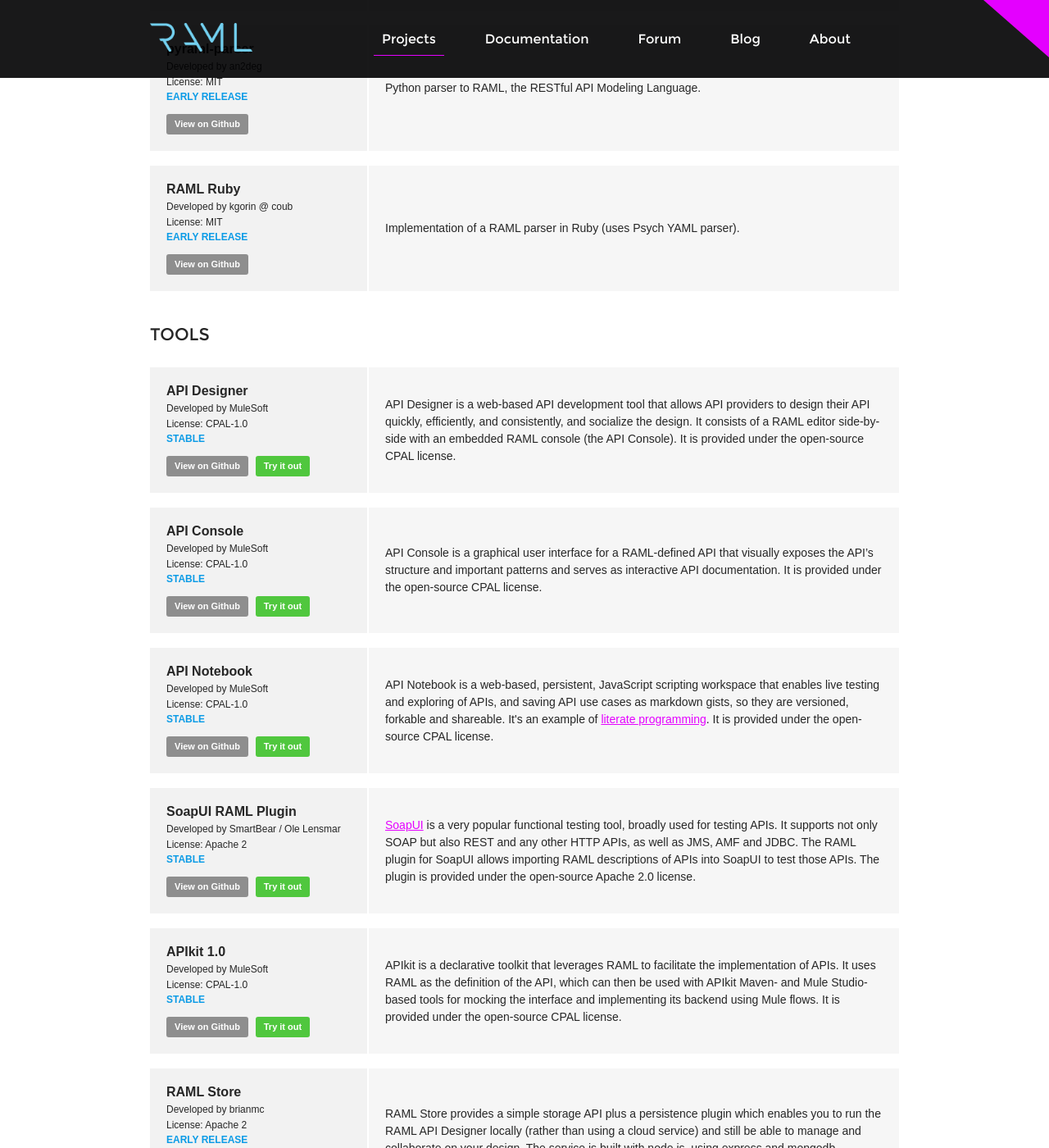
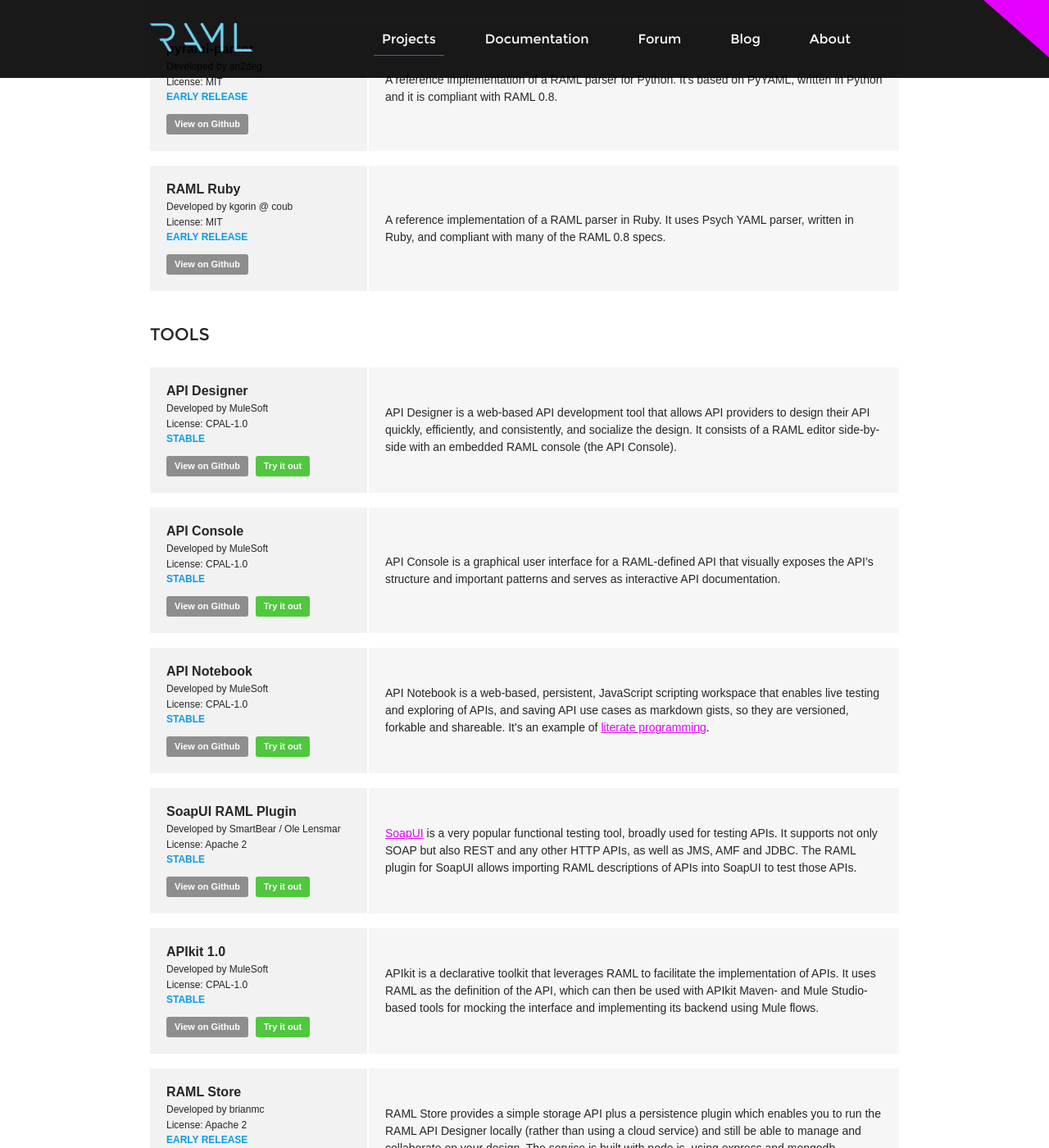
Before and after one commit to raml-org/raml-spec, a Jekyll site: the page built from projects.html, in a window 1280 px wide and 1400 px high, scrolled down 734 px. Shown: the whole window at 82% size. Built offline with Jekyll 4.4.1, drawn with Linux system fonts in a browser that asks for light colours; nearby versions of some CDN libraries; some web fonts are replaced; some of the changed text lies outside the part shown.

Commit message:
Enhanced description

```diff
--- a/projects.html
+++ b/projects.html
@@ -15,11 +15,12 @@
                       <div class="icon"></div>
                       <h3>RAML Spec</h3>
                       <h4>Developed by the RAML workgroup</h4>
-                      <a href="https://github.com/raml-org/raml-spec" class="project-github">View on Github</a>
+                      <a href="https://github.com/raml-org/raml-spec" class="project-github" target="_blank">View on Github</a>
                       <a href="spec.html" class="project-html" target="_blank">View as HTML</a>
                     </div>
                     <div class="project-description">
-                      <p>RESTful API Modeling Language (RAML) is a concise, expressive language for describing RESTful APIs. RAML is built on broadly used standards such as YAML and JSON and is a non-proprietary, vendor-neutral open spec.</p>
+                      <p>RESTful API Modeling Language (RAML) is a concise, expressive language for describing RESTful APIs.
+                        RAML is built on broadly used standards such as YAML and JSON and is a non-proprietary, vendor-neutral open spec.</p>
                     </div>
                   </li>
                   <li>
@@ -29,12 +30,12 @@
                       <h4>Contributed to the RAML workgroup by Mulesoft</h4>
                       <h4>License: Apache 2</h4>
                       <p>Stable</p>
-                      <a href="https://github.com/raml-org/raml-js-parser" class="project-github">View on Github</a>
+                      <a href="https://github.com/raml-org/raml-js-parser" class="project-github" target="_blank">View on Github</a>
                     </div>
                     <div class="project-description">
                       <p>A reference implementation of a RAML parser for JavaScript. It's based on PyYAML,
                         written in CoffeeScript, and can be used as a node.js module or in-browser.
-                        It is compliant with RAML 0.8, and provided under an Apache 2.0 license.</p>
+                        It is compliant with RAML 0.8.</p>
                     </div>
                   </li>
                   <li>
@@ -44,12 +45,12 @@
                       <h4>Contributed to the RAML workgroup by Mulesoft</h4>
                       <h4>License: Apache 2</h4>
                       <p>Stable</p>
-                      <a href="https://github.com/raml-org/raml-java-parser" class="project-github">View on Github</a>
+                      <a href="https://github.com/raml-org/raml-java-parser" class="project-github" target="_blank">View on Github</a>
                     </div>
                     <div class="project-description">
                       <p>A reference implementation of a RAML parser for Java. It's based on SnakeYAML,
                         and written in Java. It can be added as a Java library into a project directly or through Apache Maven.
-                        It is compliant with RAML 0.8, and provided under an Apache 2.0 license.</p>
+                        It is compliant with RAML 0.8.</p>
                     </div>
                   </li>
                   <li>
@@ -62,7 +63,7 @@
                       <a href="https://github.com/an2deg/pyraml-parser" class="project-github" target="_blank">View on Github</a>
                     </div>
                     <div class="project-description">
-                      <p>Python parser to RAML, the RESTful API Modeling Language.</p>
+                      <p>A reference implementation of a RAML parser for Python. It's based on PyYAML, written in Python and it is compliant with RAML 0.8.</p>
                     </div>
                   </li>
                   <li>
@@ -72,10 +73,10 @@
                       <h4>Developed by kgorin @ coub</h4>
                       <h4>License: MIT</h4>
                       <p>Early Release</p>
-                      <a href="https://github.com/coub/raml_ruby" class="project-github">View on Github</a>
+                      <a href="https://github.com/coub/raml_ruby" class="project-github" target="_blank">View on Github</a>
                     </div>
                     <div class="project-description">
-                      <p>Implementation of a RAML parser in Ruby (uses Psych YAML parser).</p>
+                      <p>A reference implementation of a RAML parser in Ruby. It uses Psych YAML parser, written in Ruby, and compliant with many of the RAML 0.8 specs.</p>
                     </div>
                   </li>
                   <!-- <li class="projects-add">
@@ -91,14 +92,14 @@
                       <h4>Developed by MuleSoft</h4>
                       <h4>License: CPAL-1.0</h4>
                       <p>Stable</p>
-                      <a href="https://github.com/mulesoft/api-designer" class="project-github">View on Github</a>
-                      <a href="http://api-portal.anypoint.mulesoft.com/raml/api-designer" class="project-html">Try it out</a>
+                      <a href="https://github.com/mulesoft/api-designer" class="project-github" target="_blank">View on Github</a>
+                      <a href="http://api-portal.anypoint.mulesoft.com/raml/api-designer" class="project-html" target="_blank">Try it out</a>
                     </div>
                     <div class="project-description">
                       <p>API Designer is a web-based API development tool that allows API providers to
                         design their API quickly, efficiently, and consistently, and
                         socialize the design. It consists of a RAML editor side-by-side with an embedded
-                        RAML console (the API Console). It is provided under the open-source CPAL license.</p>
+                        RAML console (the API Console).</p>
                     </div>
                   </li>
                   <li>
@@ -108,13 +109,12 @@
                       <h4>Developed by MuleSoft</h4>
                       <h4>License: CPAL-1.0</h4>
                       <p>Stable</p>
-                      <a href="https://github.com/mulesoft/api-console" class="project-github">View on Github</a>
-                      <a href="http://api-portal.anypoint.mulesoft.com/raml-tools" class="project-html">Try it out</a>
+                      <a href="https://github.com/mulesoft/api-console" class="project-github" target="_blank">View on Github</a>
+                      <a href="http://api-portal.anypoint.mulesoft.com/raml-tools" class="project-html" target="_blank">Try it out</a>
                     </div>
                     <div class="project-description">
                       <p>API Console is a graphical user interface for a RAML-defined API that visually
-                      exposes the API’s structure and important patterns and serves as interactive API documentation.
-                      It is provided under the open-source CPAL license.</p>
+                      exposes the API’s structure and important patterns and serves as interactive API documentation.</p>
                     </div>
                   </li>
                   <li>
@@ -124,15 +124,14 @@
                       <h4>Developed by MuleSoft</h4>
                       <h4>License: CPAL-1.0</h4>
                       <p>Stable</p>
-                      <a href="https://github.com/mulesoft/api-notebook" class="project-github">View on Github</a>
-                      <a href="http://apinotebook.com" class="project-html">Try it out</a>
+                      <a href="https://github.com/mulesoft/api-notebook" class="project-github" target="_blank">View on Github</a>
+                      <a href="http://apinotebook.com" class="project-html" target="_blank">Try it out</a>
                     </div>
                     <div class="project-description">
                       <p>API Notebook is a web-based, persistent, JavaScript scripting workspace that enables
                         live testing and exploring of APIs, and saving API use cases as markdown gists,
                         so they are versioned, forkable and shareable. It's an example of
-                        <a href="https://en.wikipedia.org/wiki/Literate_programming" target="_blank">literate programming</a>.
-                        It is provided under the open-source CPAL license.</p>
+                        <a href="https://en.wikipedia.org/wiki/Literate_programming" target="_blank">literate programming</a>.</p>
                     </div>
                   </li>
                   <li>
@@ -142,15 +141,15 @@
                       <h4>Developed by SmartBear / Ole Lensmar</h4>
                       <h4>License: Apache 2</h4>
                       <p>Stable</p>
-                      <a href="https://github.com/olensmar/soapui-raml-plugin" class="project-github">View on Github</a>
-                      <a href="http://olensmar.blogspot.se/2013/12/a-raml-apihub-plugin-for-soapui.html" class="project-html">Try it out</a>
+                      <a href="https://github.com/olensmar/soapui-raml-plugin" class="project-github" target="_blank">View on Github</a>
+                      <a href="http://olensmar.blogspot.se/2013/12/a-raml-apihub-plugin-for-soapui.html" class="project-html" target="_blank">Try it out</a>
                     </div>
                     <div class="project-description">
                       <p><a href="http://www.soapui.org/" target="SoapUI">SoapUI</a> is a very popular functional testing tool,
                         broadly used for testing APIs. It supports not only SOAP but also REST and any other HTTP APIs, as well
                         as JMS, AMF and JDBC. The RAML plugin for SoapUI allows importing RAML descriptions of APIs into SoapUI
                         to test those APIs.
-                        The plugin is provided under the open-source Apache 2.0 license.</p>
+                        </p>
                     </div>
                   </li>
                   <li>
@@ -160,14 +159,13 @@
                       <h4>Developed by MuleSoft</h4>
                       <h4>License: CPAL-1.0</h4>
                       <p>Stable</p>
-                      <a href="https://github.com/mulesoft/apikit" class="project-github">View on Github</a>
-                      <a href="http://www.mulesoft.org/documentation/display/current/APIkit" class="project-html">Try it out</a>
+                      <a href="https://github.com/mulesoft/apikit" class="project-github" target="_blank">View on Github</a>
+                      <a href="http://www.mulesoft.org/documentation/display/current/APIkit" class="project-html" target="_blank">Try it out</a>
                     </div>
                     <div class="project-description">
                       <p>APIkit is a declarative toolkit that leverages RAML to facilitate the implementation of APIs.
                         It uses RAML as the definition of the API, which can then be used with APIkit Maven- and Mule Studio-based
-                        tools for mocking the interface and implementing its backend using Mule flows.
-                        It is provided under the open-source CPAL license.</p>
+                        tools for mocking the interface and implementing its backend using Mule flows.</p>
                     </div>
                   </li>
                   <li>
@@ -177,7 +175,7 @@
                       <h4>Developed by brianmc</h4>
                       <h4>License: Apache 2</h4>
                       <p>Early Release</p>
-                      <a href="https://github.com/brianmc/raml-store" class="project-github">View on Github</a>
+                      <a href="https://github.com/brianmc/raml-store" class="project-github" target="_blank">View on Github</a>
                     </div>
                     <div class="project-description">
                       <p>RAML Store provides a simple storage API plus a persistence plugin which enables you to run
@@ -190,9 +188,9 @@
                       <div class="icon"></div>
                       <h3>JAX-RS Codegen</h3>
                       <h4>Developed by MuleSoft</h4>
-                      <h4>License: Apache 2/h4>
-                      <p>Stable</p>
-                      <a href="https://github.com/mulesoft/raml-jaxrs-codegen" class="project-github">View on Github</a>
+                      <h4>License: Apache 2</h4>
+                      <p>Early Release</p>
+                      <a href="https://github.com/mulesoft/raml-jaxrs-codegen" class="project-github" target="_blank">View on Github</a>
                     </div>
                     <div class="project-description">
                       <p>JAX-RS Codegen is a set of Java tools that support an API-first approach to implementing
@@ -200,7 +198,7 @@
                       it generates corresponding JAX-RS-annotated interfaces and supporting classes, which can
                       be used in your project to implement those spec-compliant APIs.
                       <i style="font-style: italic">This project is in early alpha.</i>
-                      It is provided under the open-source Apache 2.0 license.</p>
+                      </p>
                     </div>
                   </li>
                   <li>
@@ -210,11 +208,11 @@
                       <h4>Developed by MuleSoft</h4>
                       <h4>License: Apache 2</h4>
                       <p>Stable</p>
-                      <a href="https://github.com/mulesoft/raml-sublime-plugin" class="project-github">View on Github</a>
+                      <a href="https://github.com/mulesoft/raml-sublime-plugin" class="project-github" target="_blank">View on Github</a>
                     </div>
                     <div class="project-description">
-                      <p>This is a simple syntax highlighter for Sublime that provides support for the RESTful API Modeling Language (http://raml.org/).
-                      It is provided under the open-source Apache 2.0 license.</p>
+                      <p>RAML Sublime Plugin is a syntax highlighter for Sublime (the popular text editor).
+                      </p>
                     </div>
                   </li>
                   <li>
@@ -224,11 +222,10 @@
                       <h4>Developed by kevinrenskers</h4>
                       <h4>License: MIT</h4>
                       <p>Stable</p>
-                      <a href="https://github.com/kevinrenskers/raml2html" class="project-github">View on Github</a>
+                      <a href="https://github.com/kevinrenskers/raml2html" class="project-github" target="_blank">View on Github</a>
                     </div>
                     <div class="project-description">
-                      <p>A simple RAML to HTML documentation generator written for Node.js<br />
-                        RAML to HTML gets a RAML file and outputs the API documentation on a single HTML page.</p>
+                      <p>RAML to HTML is a documentation tool that outputs a single HTML page console based on a RAML definition. It's written in NodeJS and it can be executed as a command line.
                     </div>
                   </li>
                   <li>
@@ -238,10 +235,10 @@
                       <h4>Developed by n4ch03</h4>
                       <h4>License: MIT</h4>
                       <p>Early Release</p>
-                      <a href="https://github.com/n4ch03/atom-raml" class="project-github">View on Github</a>
+                      <a href="https://github.com/n4ch03/atom-raml" class="project-github" target="_blank">View on Github</a>
                     </div>
                     <div class="project-description">
-                      <p>A simple package for Atom (Github's text editor) that helps the user to write RAML specs.</p>
+                      <p>ATOM RAML Package is a plugin (package) for ATOM (Github's text editor) that helps the user to write RAML specs by providing hihglighting capabilities and snippets autocompletion.</p>
                     </div>
                   </li>
                   <li>
@@ -251,10 +248,10 @@
                       <h4>Developed by JohanObrink</h4>
                       <h4>License: MIT</h4>
                       <p>Early Release</p>
-                      <a href="https://github.com/JohanObrink/gulp-raml" class="project-github">View on Github</a>
+                      <a href="https://github.com/JohanObrink/gulp-raml" class="project-github" target="_blank">View on Github</a>
                     </div>
                     <div class="project-description">
-                      <p>A <a href="http://gulpjs.com/">GULP</a> plugin for parsing and validating RAML (based on the <a href="https://github.com/raml-org/raml-js-parser">RAML Parser</a>)</p>
+                      <p>GULP RAML Plugin is a GULP based add-on that allows to parse and validate a RAML definition as a GULP Task. It's based on the JavaScript RAML Parser.</p>
                     </div>
                   </li>
                   <li>
@@ -264,11 +261,10 @@
                       <h4>Developed by MuleSoft</h4>
                       <h4>License: Apache 2</h4>
                       <p>Early Release</p>
-                      <a href="https://github.com/mulesoft/osprey" class="project-github">View on Github</a>
+                      <a href="https://github.com/mulesoft/osprey" class="project-github" target="_blank">View on Github</a>
                     </div>
                     <div class="project-description">
                       <p>Osprey is a JavaScript framework, based on Node and Express, for rapidly building applications that expose APIs described via RAML.
-                         It is provided under the open-source Apache 2.0 license.
                       </p>
                     </div>
                   </li>
@@ -279,7 +275,7 @@
                       <h4>Developed by alexios3d</h4>
                       <h4>License: MIT</h4>
                       <p>Early Release</p>
-                      <a href="https://github.com/syple/generator-ramlang" class="project-github">View on Github</a>
+                      <a href="https://github.com/syple/generator-ramlang" class="project-github" target="_blank">View on Github</a>
                     </div>
                     <div class="project-description">
                       <p>RAMLang is a simple and easy to use command line tool. It's main goal is to provide AngularJS services which help communicate with RESTful API's.</p>
```
Also changed, not shown: other parts of projects.html (+1 -1 lines).
